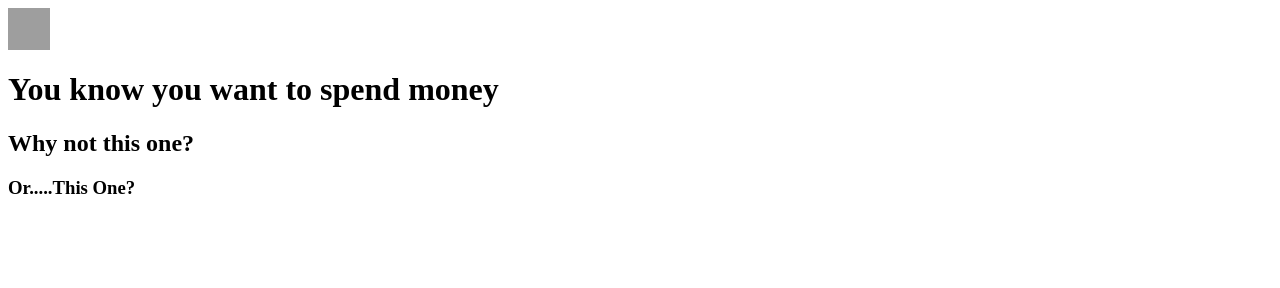
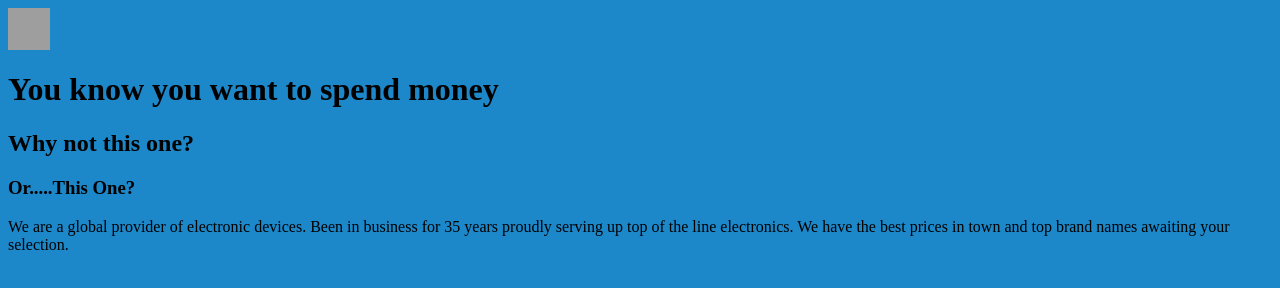
Before and after one commit to bryan-beck/week6Lab, a website: page index.html in a window 1280 px wide. Drawn offline with Linux system fonts and the light colour scheme; grey boxes are pictures that could not be loaded.

Commit message:
added background color

```diff
--- a/index.html
+++ b/index.html
@@ -7,10 +7,10 @@
     <title>Hurry Up And Buy!</title>
     <img src="https://t3.ftcdn.net/jpg/02/20/31/34/240_F_220313460_d3cXSjZblZvT7evpMBexZvjA3kpatmlN.jpg" alt="Blue & Red" width="42" height="42" style="vertical-align:bottom">
 </head>
-<body>
+<body style="background-color:#1c87c9;">
     <h1>You know you want to spend money</h1>
     <h2>Why not this one?</h2>
     <h3>Or.....This One?</h3>
-
+    <p> We are a global provider of electronic devices. Been in business for 35 years proudly serving up top of the line electronics. We have the best prices in town and top brand names awaiting your selection.</p>
 </body>
 </html>
```
